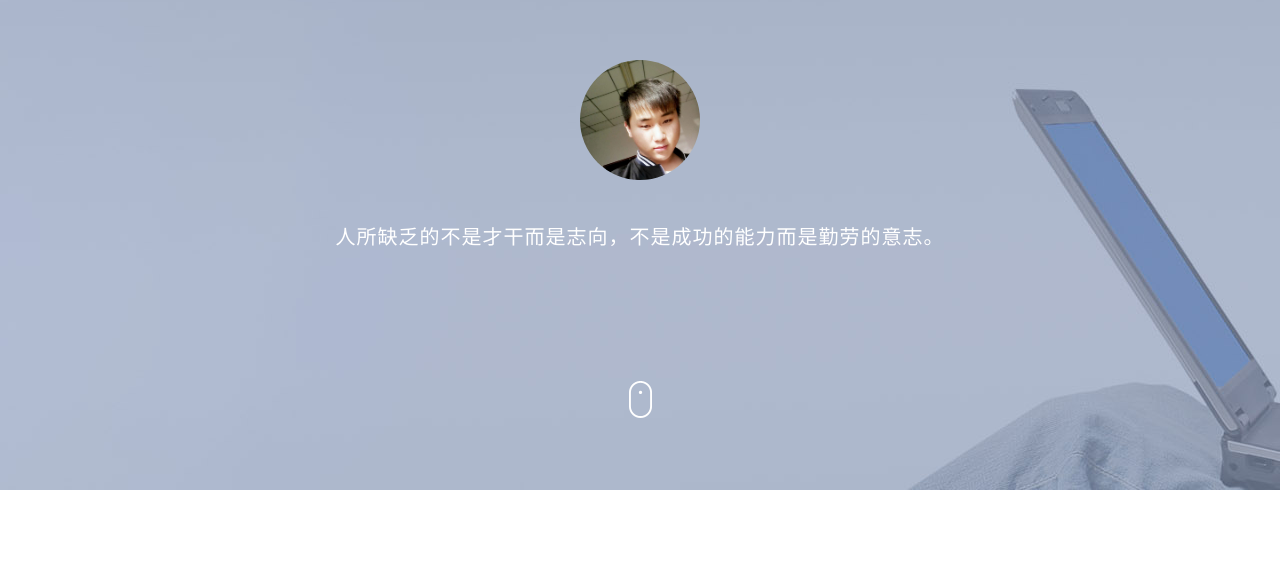
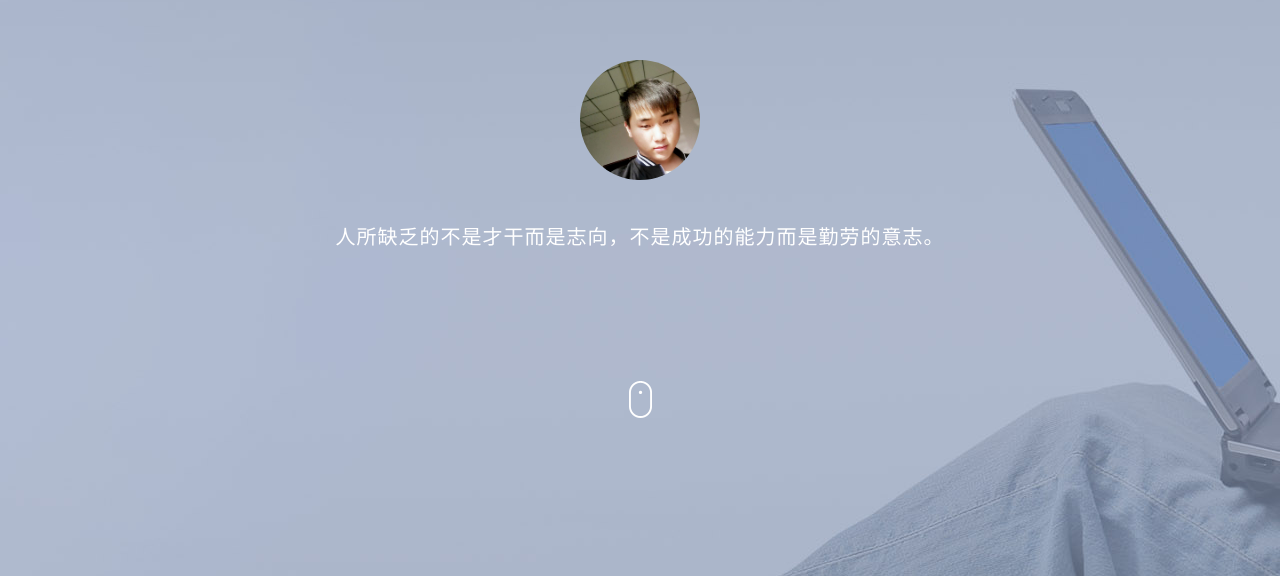
Before and after one commit to SGDLPY/Personal-website, a plain HTML site: page index.html in a window 1280 px wide. Shown: the part 190-766 px from the top of the page. Drawn offline with Linux system fonts and the light colour scheme.

Commit message:
Update style.css

```diff
--- a/css/style.css
+++ b/css/style.css
@@ -1,7 +1,7 @@
 /*--banner-Part-Starts-Here--*/
 .banner{
 	background:url(../images/banner.jpg) no-repeat;
-	min-height:680px;
+	min-height:100vh;
 }
 .banner-1{
 	background:url(../images/banner.jpg) no-repeat;
```
